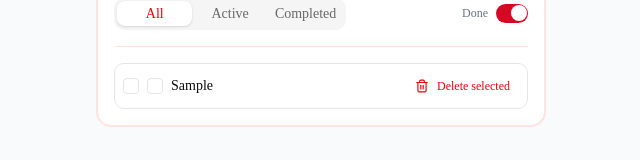
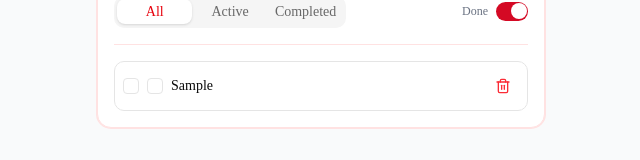
Before and after one commit to beata-teck/todo, a Next.js app: page / in a window 1280 px wide. Both pictures are taken after typing "Sample" into the empty fields and a click on the button "Add". Shown: the part 393-553 px from the top of the page, without its empty margins (319-959 px from the left). Built offline with nearby package versions, Linux system fonts and the light colour scheme.

Commit message:
little fixing

```diff
--- a/app/page.tsx
+++ b/app/page.tsx
@@ -178,15 +178,32 @@ export default function Home() {
           {selected.length > 0 && (
             <div className="flex items-center justify-between bg-red-50 border border-red-100 rounded-lg px-3 py-2">
               <span className="text-xs text-red-600">{selected.length} selected</span>
+              <AlertDialog>
+                <AlertDialogTrigger asChild>
                   <Button
                     variant="ghost"
                     size="sm"
                     className="text-red-600 hover:text-red-700 hover:bg-red-100 h-7 px-2 text-xs"
-                onClick={deleteSelected}
                   >
                     <Trash2 className="w-3 h-3 mr-1" />
                     Delete selected
                   </Button>
+                </AlertDialogTrigger>
+                <AlertDialogContent>
+                  <AlertDialogHeader>
+                    <AlertDialogTitle>Delete {selected.length} tasks?</AlertDialogTitle>
+                    <AlertDialogDescription>
+                      This can't be undone.
+                    </AlertDialogDescription>
+                  </AlertDialogHeader>
+                  <AlertDialogFooter>
+                    <AlertDialogCancel>Cancel</AlertDialogCancel>
+                    <AlertDialogAction onClick={deleteSelected}>
+                      Delete
+                    </AlertDialogAction>
+                  </AlertDialogFooter>
+                </AlertDialogContent>
+              </AlertDialog>
             </div>
           )}
 
@@ -226,25 +243,20 @@ export default function Home() {
 
                 <AlertDialog>
                   <AlertDialogTrigger asChild>
-    <Button
-      variant="ghost"
-      size="sm"
-      className="text-red-600 hover:text-red-700 hover:bg-red-100 h-7 px-2 text-xs"
-    >
-      <Trash2 className="w-3 h-3 mr-1" />
-      Delete selected
+                    <Button variant="ghost" size="icon">
+                      <Trash2 className="w-4 h-4 text-red-500" />
                     </Button>
                   </AlertDialogTrigger>
                   <AlertDialogContent>
                     <AlertDialogHeader>
-      <AlertDialogTitle>Delete {selected.length} tasks?</AlertDialogTitle>
+                      <AlertDialogTitle>Delete this task?</AlertDialogTitle>
                       <AlertDialogDescription>
                         This can't be undone.
                       </AlertDialogDescription>
                     </AlertDialogHeader>
                     <AlertDialogFooter>
                       <AlertDialogCancel>Cancel</AlertDialogCancel>
-      <AlertDialogAction onClick={deleteSelected}>
+                      <AlertDialogAction onClick={() => deleteTodo(todo.id)}>
                         Delete
                       </AlertDialogAction>
                     </AlertDialogFooter>
```
Lines whose indentation alone changed are shown as unchanged.
